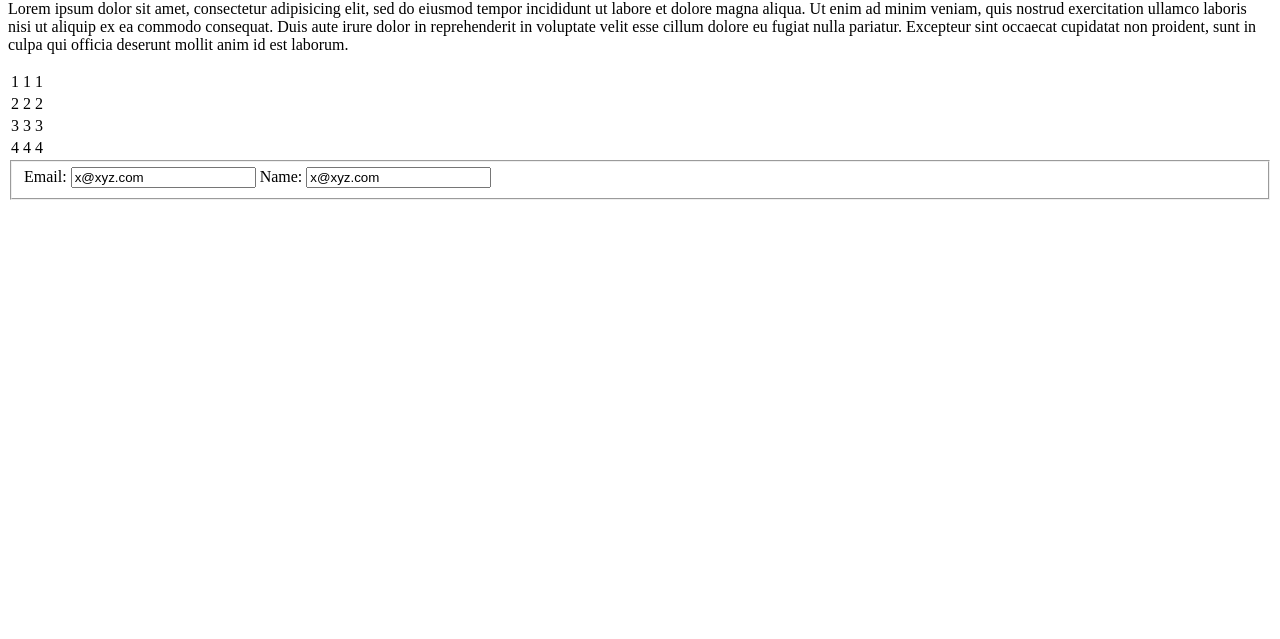
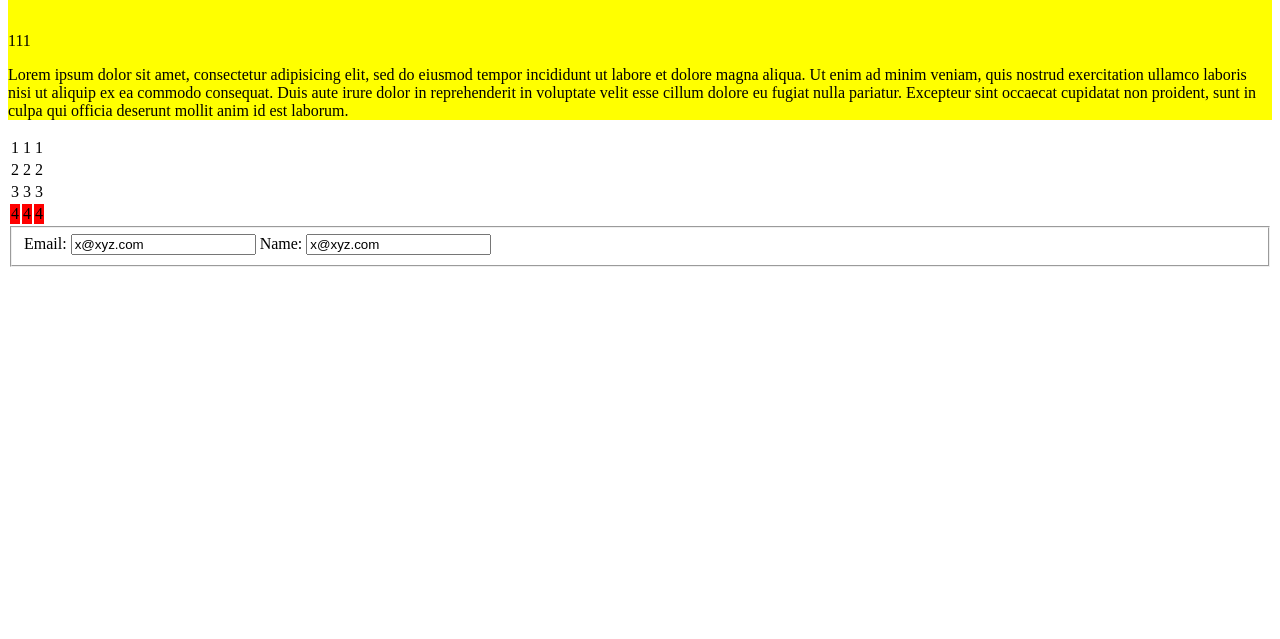
Before and after one commit to elemon20/JS-jquery, a plain HTML site: page ACTP1_IntroJS-master/3/index.html in a window 1280 px wide. Shown: the part 161-800 px from the top of the page. Drawn offline with nearby package versions, Linux system fonts and the light colour scheme.

Commit message:
add:solucion-third-exercise

```diff
--- a/ACTP1_IntroJS-master/3/index.html
+++ b/ACTP1_IntroJS-master/3/index.html
@@ -14,12 +14,34 @@
   <head>
     <meta charset="utf-8">
     <title></title>
+    <script src="https://code.jquery.com/jquery-3.3.1.min.js"></script>
+    <style media="screen">
+      #row-3{
+        transition: 1s;
+        }
+
+
+
+    </style>
   </head>
   <body>
     <h1> Hey !! </h1>
+     <script>
+
+      </script>
     <section class="section-1">
       <h1> Hey </h1>
+     <script>
+        $("h1").css("color", "red");
+     </script>
+     <script>
+       $(".section-1").css("background-color", "yellow");
+       $(".section-1 h1").css("font-size", "3em");
+     </script>
       <span class="counter"> 101 </span>
+      <script>
+        $(".counter").text(parseInt(101)+10)
+      </script>
       <p> Lorem ipsum dolor sit amet, consectetur adipisicing elit, sed do eiusmod tempor incididunt ut labore et dolore magna aliqua. Ut enim ad minim veniam, quis nostrud exercitation ullamco laboris nisi ut aliquip ex ea commodo consequat. Duis aute irure dolor in reprehenderit in voluptate velit esse cillum dolore eu fugiat nulla pariatur. Excepteur sint occaecat cupidatat non proident, sunt in culpa qui officia deserunt mollit anim id est laborum. </p>
     </section>
 
@@ -38,12 +60,20 @@
         </tr>
 
         <tr class="row" id="row-3">
+          <script type="text/javascript">
+           $("#row-3").on("click", function(){
+            $("#row-3").css("background-color", "grey");
+         })
+          </script>
           <td> 3 </td>
           <td> 3 </td>
           <td> 3 </td>
         </tr>
 
         <tr class="row" id="row-4">
+          <script>
+          $(".row:last-of-type").css("background-color", "red")
+          </script>
           <td> 4 </td>
           <td> 4 </td>
           <td> 4 </td>
```
